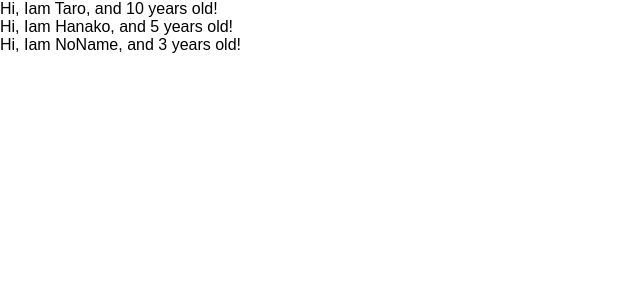
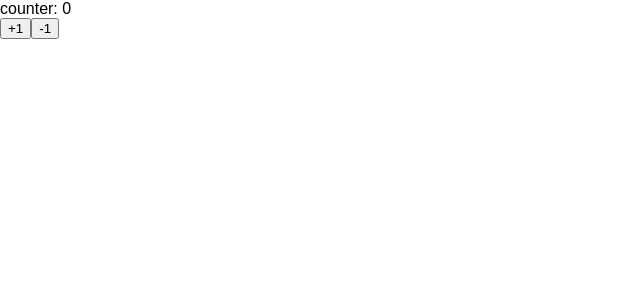
Before and after one commit to takuya-06/react-redux-crud-application, a React (Create React App) app: page / in a window 1280 px wide. Shown: the top 300 px of the page, without its empty margins (0-640 px from the left). Built offline with nearby package versions, Linux system fonts and the light colour scheme.

Commit message:
learn state and setState

```diff
--- a/src/App.js
+++ b/src/App.js
@@ -1,33 +1,32 @@
-import userEvent from '@testing-library/user-event';
-import React, { useReducer } from 'react';
-import PropTypes from 'prop-types';
+import React, { Component } from 'react';
 
-const App = () => {
-    const profiles = [
-        { name: "Taro", age: 10 },
-        { name: "Hanako", age: 5 },
-        { name: "NoName" , age: 3 }
-    ]
-    return(
-        <div>
-            {
-                profiles.map((profiles, index) => {
-                    return <User name={profiles.name} age={profiles.age} key={index} />
+const App = () => (<Counter></Counter>)
 
-                })
-            }
-        </div>
+class Counter extends Component{
+    constructor(props) {
+        super(props)
+        this.state = { count: 0 }
 
-    )
-}
+    }
 
-const User = (props) => {
-    return <div>Hi, Iam {props.name}, and {props.age} years old!</div>
-}
+    handlePlusButton = () => {
+        this.setState({ count: this.state.count + 1 })
+    }
 
-User.propTypes = {
-    name: PropTypes.string,
-    age: PropTypes.number.isRequired
+    handleMinusButton = () => {
+        this.setState({ count: this.state.count - 1 })
+    }
+
+    render() {
+        return(
+            <React.Fragment>
+            <div>counter: { this.state.count }</div>
+            <button onClick={this.handlePlusButton}>+1</button>
+            <button onClick={ this.handleMinusButton }>-1</button>
+            </React.Fragment>
+        )
+
+    }
 }
 
 export default App;
```
